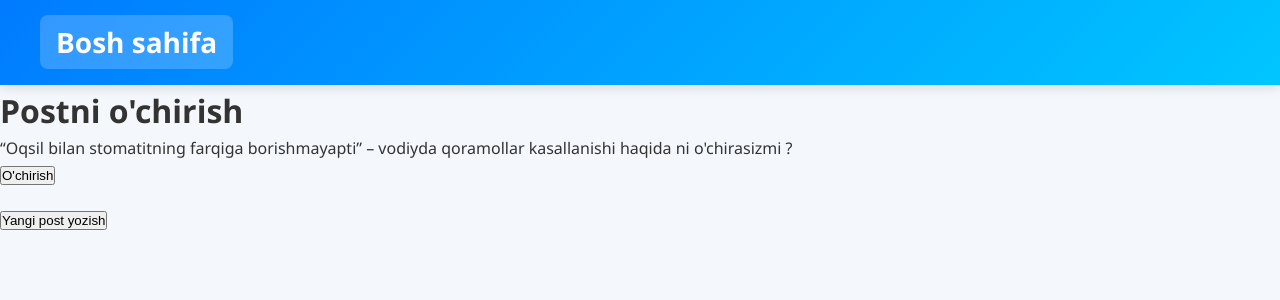
After one commit to sadullayevshaxzod/BlogProject, a Django app: page /post/8/delete/ in a window 1280 px wide. The commit adds this page. Shown: the top 300 px of the page. Run offline with Django 5.2, Linux system fonts and the light colour scheme; data comes from the database, SQL or seed files in the repository; both versions use the stored data as it was after the commit.

Commit message:
Bosh sahifaga 'yangi post qo'shish, postni tahrirlash,postni o'chirish' kabi funksiyalar qo'shildi va alohida templates lari ham qo'shildi

```diff
--- a/blog/urls.py
+++ b/blog/urls.py
@@ -1,7 +1,13 @@
 from django.urls import path
-from .views import BlogListView,BlogDetailView,BlogCreateView
+from .views import (BlogListView,
+                    BlogDetailView,
+                    BlogCreateView,
+                    BlogUpdateView,
+                    BlogDeleteView)
 
 urlpatterns=[
+    path('post/<int:pk>/delete/',BlogDeleteView.as_view(),name='post_delete'),
+    path('post/<int:pk>/edit/',BlogUpdateView.as_view(),name='post_edit'),
     path('post/new/',BlogCreateView.as_view(),name='post_new'),
     path('',BlogListView.as_view(),name='home'),
     path('post/<int:pk>/',BlogDetailView.as_view(),name='post_detail'),
--- a/blog/views.py
+++ b/blog/views.py
@@ -1,7 +1,8 @@
 from django.shortcuts import render
-from django.views.generic import ListView,DetailView
+from django.views.generic import ListView,DetailView,UpdateView,DeleteView
 from django.views.generic.edit import CreateView
 from .models import Post
+from django.urls import reverse_lazy
 # Create your views here.
 class BlogListView(ListView):
     model=Post
@@ -13,3 +14,11 @@ class BlogCreateView(CreateView):
     model=Post
     template_name='post_new.html'
     fields=['title','author','body']
+class BlogUpdateView(UpdateView):
+    model=Post
+    template_name='post_edit.html'
+    fields=['title','body']
+class BlogDeleteView(DeleteView):
+    model=Post
+    template_name='post_delete.html'
+    success_url=reverse_lazy('home')
--- a/static/css/base.css
+++ b/static/css/base.css
@@ -24,13 +24,13 @@ header {
     box-shadow: 0 4px 10px rgba(0,0,0,0.1);
 }
 
-/* TITLE */
+/* HEADER TITLE */
 header h1 {
     font-size: 28px;
     font-weight: 600;
 }
 
-/* LINK */
+/* HEADER LINK */
 header a {
     text-decoration: none;
     color: white;
@@ -40,20 +40,19 @@ header a {
     transition: 0.3s;
 }
 
-/* HOVER EFFECT */
 header a:hover {
     background: white;
     color: #007bff;
 }
 
-/* CONTENT */
+/* CONTENT CONTAINER */
 .container {
     max-width: 1000px;
     margin: 40px auto;
     padding: 20px;
 }
 
-/* CARD (postlar uchun) */
+/* CARD */
 .card {
     background: white;
     padding: 20px;
@@ -67,13 +66,18 @@ header a:hover {
     transform: translateY(-5px);
 }
 
-/* TITLE */
+/* CARD TITLE */
 .card h2 {
     color: #007bff;
     margin-bottom: 10px;
 }
 
-/* TEXT */
+/* CARD TEXT */
 .card p {
     color: #555;
 }
+
+/* FORM (tugma dizayni yo‘q) */
+form {
+    margin-bottom: 20px;
+}
--- a/templates/base.html
+++ b/templates/base.html
@@ -15,7 +15,9 @@
     {% block content %}
     {% endblock content %}
     <footer>
-       <h3> <a href="{% url 'post_new' %}">Yangi post yozish</a></h3>
+       <form action="{% url 'post_new' %}" method="get">
+    <button type="submit">Yangi post yozish</button>
+</form>
     </footer>
 </body>
 </html>
--- /dev/null
+++ b/templates/post_delete.html
@@ -0,0 +1,9 @@
+{% extends 'base.html' %}
+{% block content %}
+<h1>Postni o'chirish</h1>
+   <form method="post">{% csrf_token %}
+    <p>{{post.title}} ni o'chirasizmi ?</p>
+       {{ form.as_p }}
+       <button type="submit">O'chirish</button>
+   </form>
+{% endblock content %}
--- a/templates/post_detail.html
+++ b/templates/post_detail.html
@@ -4,4 +4,6 @@
         <h1><a href="">{{post.title}}</a></h1>
         <p>{{post.body }}</p>
     </div>
+    <a href="{% url 'post_edit' post.pk %}">Postni tahrirlash</a>
+    <a href="{% url 'post_delete' post.pk %}">Postni o'chirish</a>
 {% endblock content %}
```
Also changed, not shown: templates/post_edit.html (added, +8 -0 lines), db.sqlite3.
